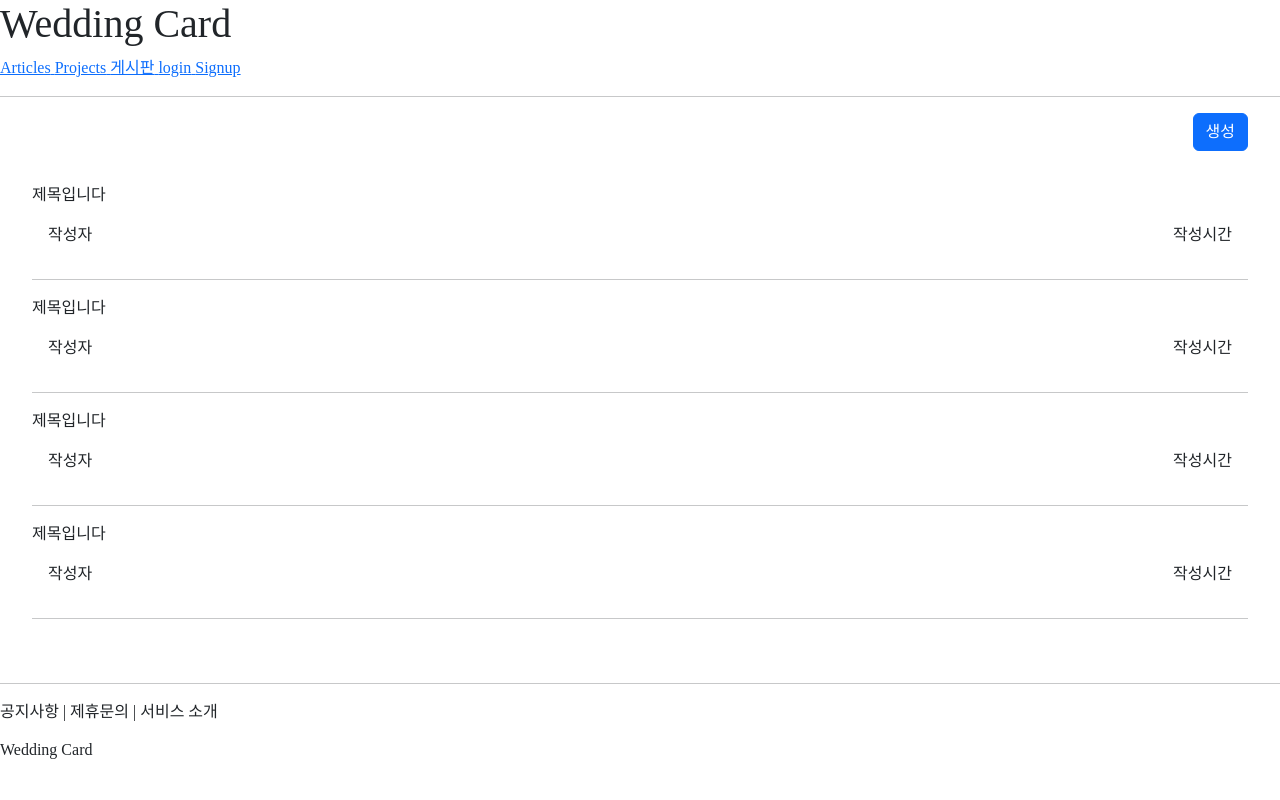
After one commit to seojh8910/wedding-card, a Django app: page /boards/list/ in a window 1280 px wide. The commit adds this page. Run offline with Django 5.2, Linux system fonts and the light colour scheme; some web fonts are replaced.

Commit message:
add: 게시판 임시 템플릿 추가(#19)

```diff
--- /dev/null
+++ b/board/templates/board/list.html
@@ -0,0 +1,47 @@
+{% extends 'base.html' %}
+
+{% block content %}
+    <div>
+        <div style="display: flex; justify-content: end; margin-right: 2rem;">
+            <a href="" class="btn btn-primary">
+                <span>생성</span>
+            </a>
+        </div>
+        <div style="padding: 2rem;">
+            <div>
+                <p>제목입니다</p>
+                <div style="display: flex; justify-content: space-between; margin-right: 1rem; margin-left: 1rem;">
+                    <p>작성자</p>
+                    <p>작성시간</p>
+                </div>
+            </div>
+            <hr class="mb-3">
+            <div>
+                <p>제목입니다</p>
+                <div style="display: flex; justify-content: space-between; margin-right: 1rem; margin-left: 1rem;">
+                    <p>작성자</p>
+                    <p>작성시간</p>
+                </div>
+            </div>
+            <hr class="mb-3">
+            <div>
+                <p>제목입니다</p>
+                <div style="display: flex; justify-content: space-between; margin-right: 1rem; margin-left: 1rem;">
+                    <p>작성자</p>
+                    <p>작성시간</p>
+                </div>
+            </div>
+            <hr class="mb-3">
+            <div>
+                <p>제목입니다</p>
+                <div style="display: flex; justify-content: space-between; margin-right: 1rem; margin-left: 1rem;">
+                    <p>작성자</p>
+                    <p>작성시간</p>
+                </div>
+            </div>
+            <hr class="mb-3">
+        </div>
+
+    </div>
+
+{% endblock %}
--- /dev/null
+++ b/board/urls.py
@@ -0,0 +1,9 @@
+from django.urls import path
+
+from board import views
+
+app_name = 'board'
+
+urlpatterns = [
+    path('list/', views.board_list, name='board_list'),
+]
--- a/board/views.py
+++ b/board/views.py
@@ -1,3 +1,6 @@
 from django.shortcuts import render
 
-# Create your views here.
+
+def board_list(request):
+
+    return render(request, 'board/list.html')
--- a/templates/header.html
+++ b/templates/header.html
@@ -9,8 +9,8 @@
             <a href="">
                 <span>Projects</span>
             </a>
-            <a href="">
-                <span>Subscription</span>
+            <a href="{% url 'board:board_list' %}">
+                <span>게시판</span>
             </a>
             {% if not user.is_authenticated %}
             <a href="">
--- a/wedding_card/urls.py
+++ b/wedding_card/urls.py
@@ -20,4 +20,5 @@ from django.urls import path, include
 urlpatterns = [
     path('admin/', admin.site.urls),
     path('accounts/', include('account.urls')),
+    path('boards/', include('board.urls')),
 ]
```
